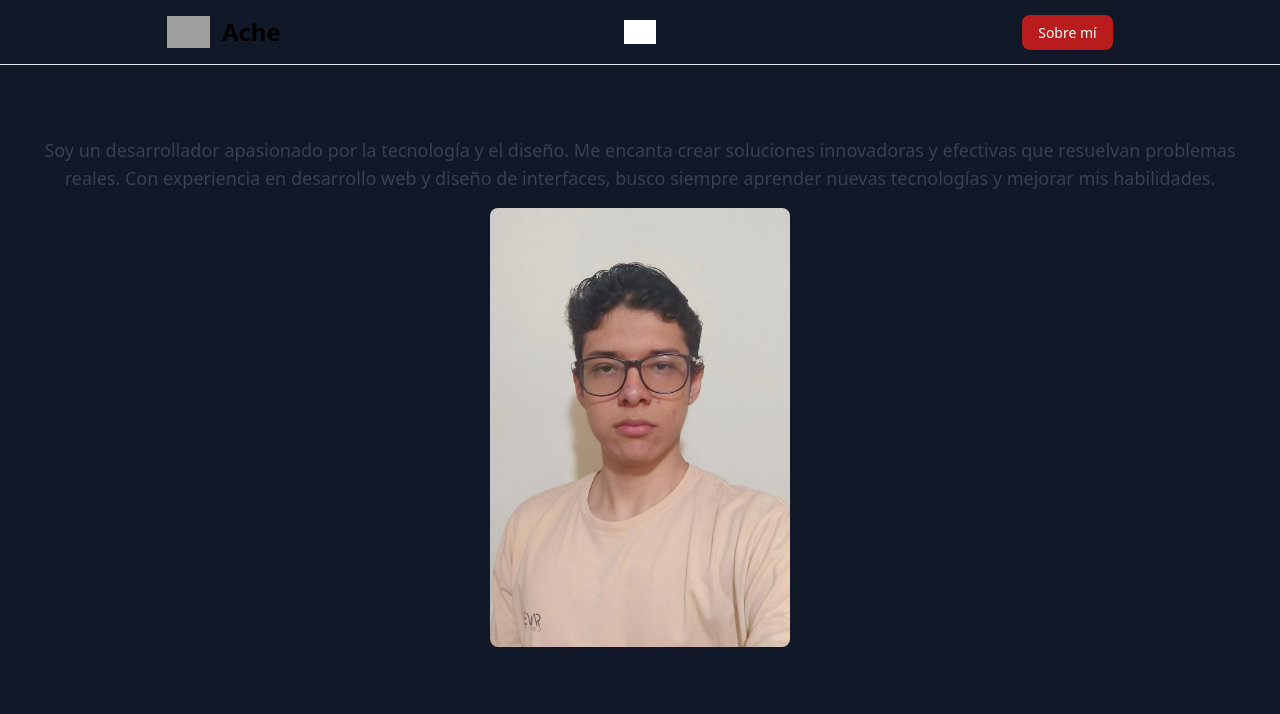
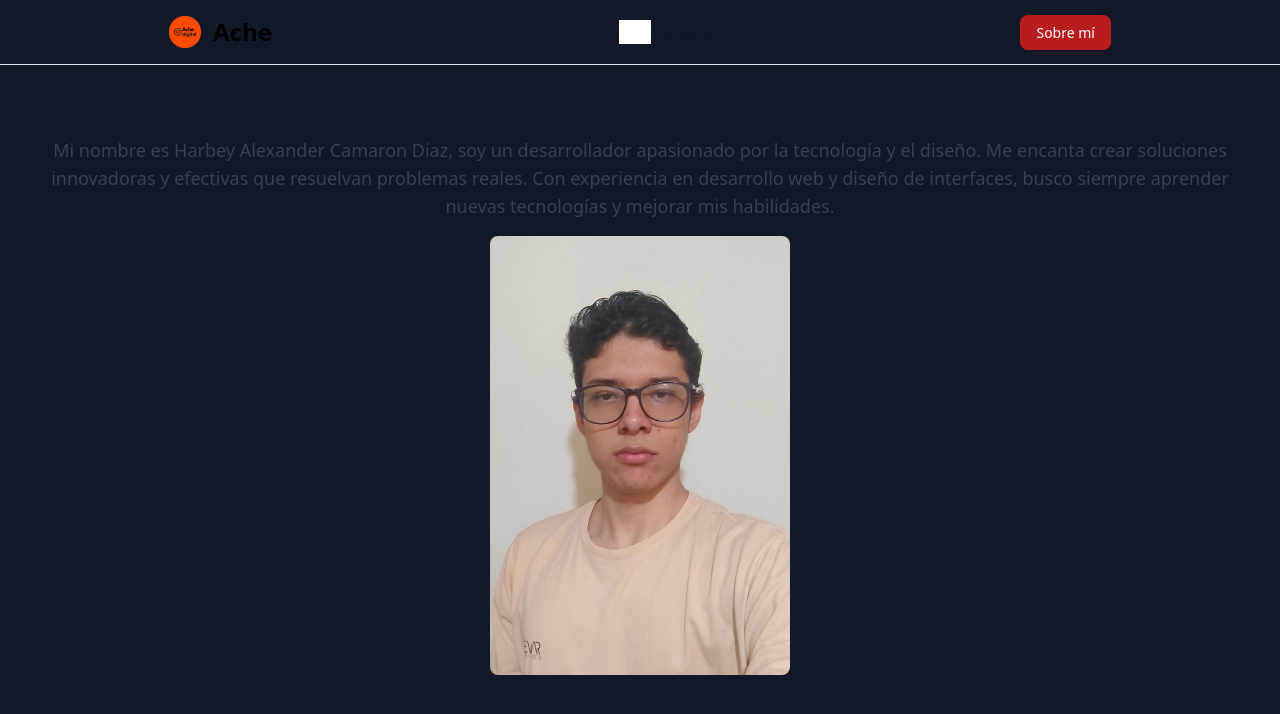
Before and after one commit to Ache-dev/Repositorio-Liderar-Equipos-de-Trabajo, a React (Vite) app: page /Sobre-Mi in a window 1280 px wide. Shown: the top 714 px of the page. Built offline with nearby package versions, Linux system fonts and the light colour scheme; grey boxes are pictures that could not be loaded.

Commit message:
Version 1.0

```diff
--- a/src/components/NavBar.jsx
+++ b/src/components/NavBar.jsx
@@ -1,5 +1,5 @@
 import { Link } from 'react-router-dom';
-import logo from '../../images/logo.png';
+import logo from '../images/logo.png';
 
 function NavBar() {
   return (
--- a/src/pages/About.jsx
+++ b/src/pages/About.jsx
@@ -8,7 +8,7 @@ const About = () => {
         Sobre mí
       </h2>
       <p className="text-lg text-gray-700 dark:text-gray-300 mb-4">
-        Soy un desarrollador apasionado por la tecnología y el diseño. Me encanta crear soluciones innovadoras y efectivas que resuelvan problemas reales. Con experiencia en desarrollo web y diseño de interfaces, busco siempre aprender nuevas tecnologías y mejorar mis habilidades.
+        Mi nombre es Harbey Alexander Camaron Diaz, soy un desarrollador apasionado por la tecnología y el diseño. Me encanta crear soluciones innovadoras y efectivas que resuelvan problemas reales. Con experiencia en desarrollo web y diseño de interfaces, busco siempre aprender nuevas tecnologías y mejorar mis habilidades.
       </p>
       <img
         src={miFoto}
--- a/vite.config.js
+++ b/vite.config.js
@@ -4,5 +4,5 @@ import react from '@vitejs/plugin-react'
 // https://vitejs.dev/config/
 export default defineConfig({
   plugins: [react()],
-  base: 'https://ache-dev.github.io/Repositorio-Liderar-Equipos-de-Trabajo'
+  base: 'https://ache-dev.github.io/Repositorio-Liderar-Equipos-de-Trabajo/'
 })
```
Also changed, not shown: package.json (+4 -3 lines).
